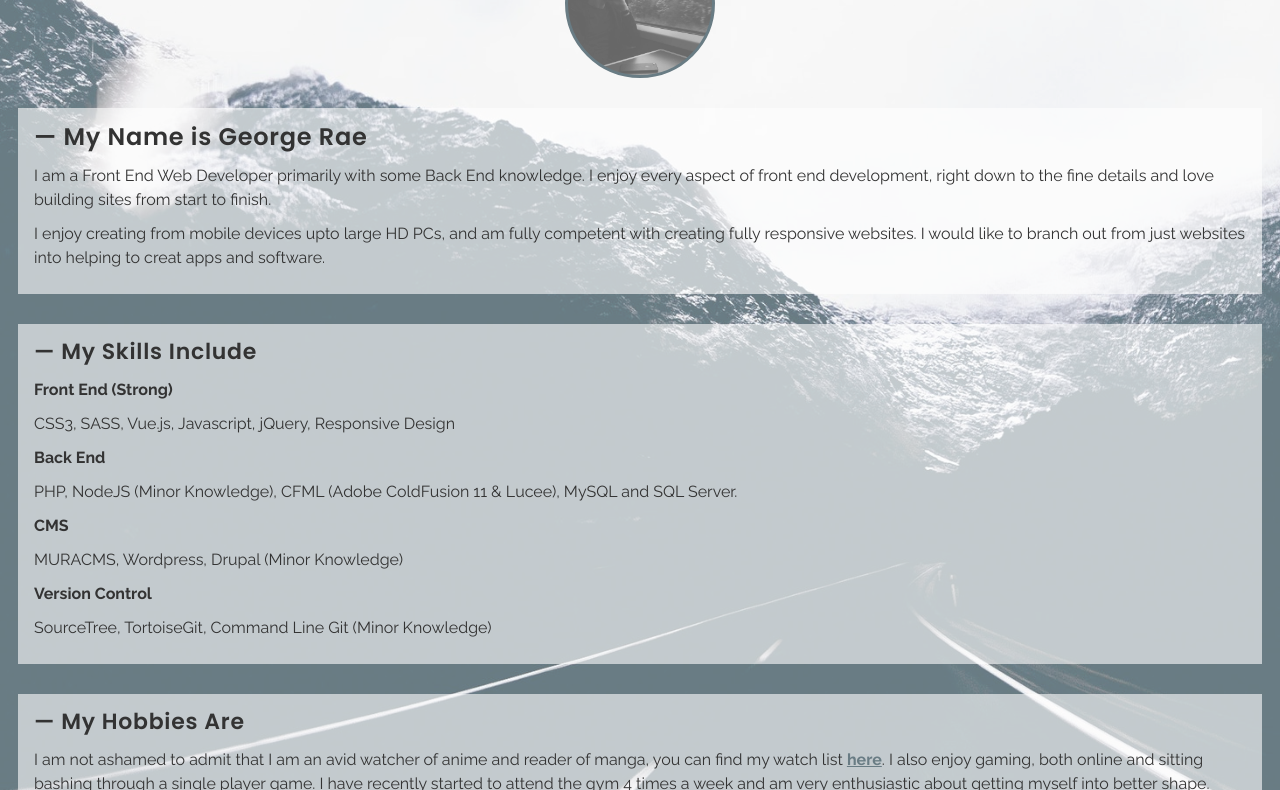
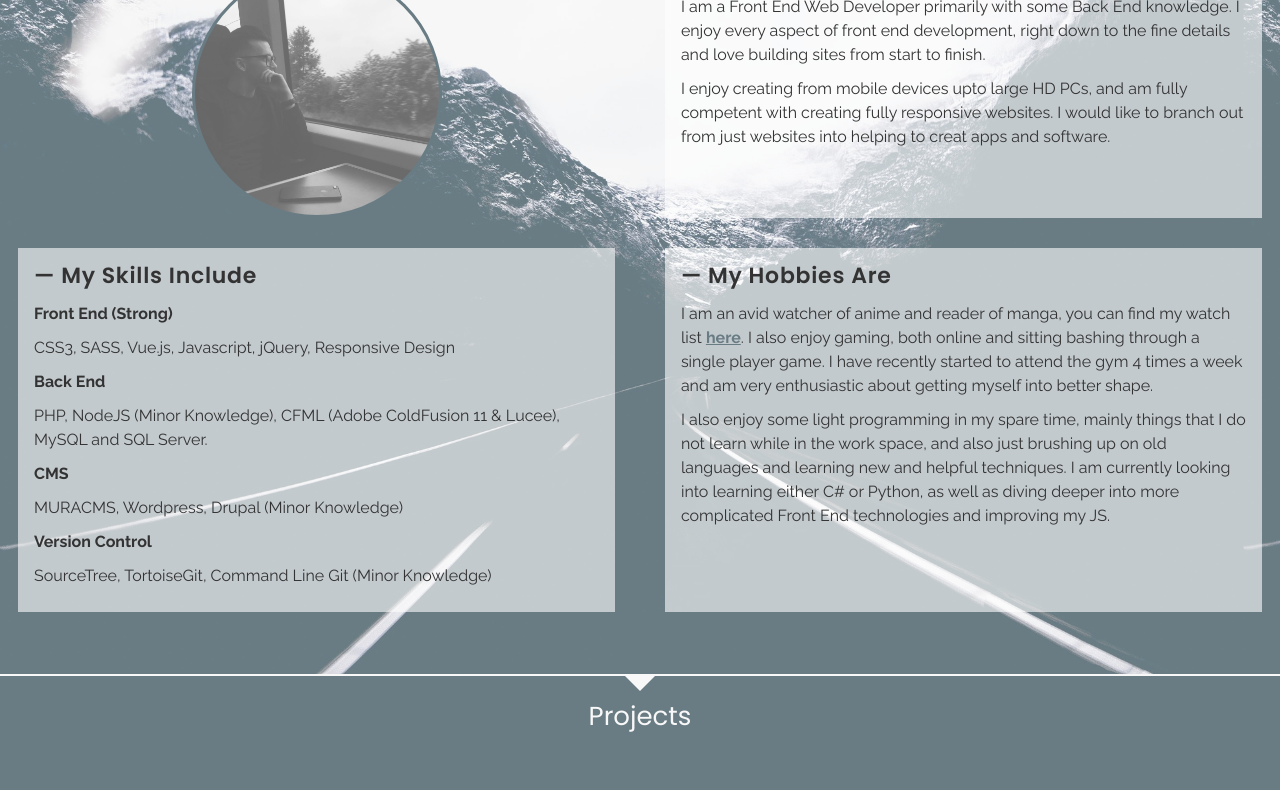
Before and after one commit to george-rae/george-rae.github.io, a website: page index.html in a window 1280 px wide. Shown: the part 155-945 px from the top of the page. Drawn offline with nearby package versions, Linux system fonts and the light colour scheme.

Commit message:
text updates, and responsive about section.

```diff
--- a/css/_src/components/_component.main.scss
+++ b/css/_src/components/_component.main.scss
@@ -71,4 +71,21 @@ body {
             color: $dark-grey;
         }
     }
+
+    @media only screen and (min-width: 768px) {
+        div.intro-content {
+            display: flex;
+            flex-flow: row wrap;
+            justify-content: space-between;
+            padding-top: 40px;
+
+            .profile-image {
+                width: 250px; height: 250px;
+                background-size: 100% 100%;
+            }
+            article {
+                width: 48%; display: inline-block;
+            }
+        }
+    }
 }
--- a/index.html
+++ b/index.html
@@ -33,9 +33,9 @@
         <main>
             <section class="about" id="about">
                 <div class="intro-content section-content max-width">
-                    <div class="profile-image"></div>
+                    <article><div class="profile-image"></div></article>
                     <article class="white-translucent-bg introduction">
-                        <h1>— My Name is George Rae</h1>
+                        <h1>— George Rae</h1>
                         <p>I am a Front End Web Developer primarily with some Back End knowledge. I enjoy every aspect of front end development, right down to the fine details and love building sites from start to finish.</p>
                         <p> I enjoy creating from mobile devices upto large HD PCs, and am fully competent with creating fully responsive websites. I would like to branch out from just websites into helping to creat apps and software.</p>
                     </article>
@@ -62,7 +62,7 @@
                     </article>
                     <article class="white-translucent-bg hobbies">
                         <h2>— My Hobbies Are</h2>
-                        <p>I am not ashamed to admit that I am an avid watcher of anime and reader of manga, you can find my watch list <a href="https://myanimelist.net/profile/JoJiRei" />here</a>. I also enjoy gaming, both online and sitting bashing through a single player game. I have recently started to attend the gym 4 times a week and am very enthusiastic about getting myself into better shape.</p>
+                        <p>I am an avid watcher of anime and reader of manga, you can find my watch list <a href="https://myanimelist.net/profile/JoJiRei" />here</a>. I also enjoy gaming, both online and sitting bashing through a single player game. I have recently started to attend the gym 4 times a week and am very enthusiastic about getting myself into better shape.</p>
                         <p>I also enjoy some light programming in my spare time, mainly things that I do not learn while in the work space, and also just brushing up on old languages and learning new and helpful techniques. I am currently looking into learning either C# or Python, as well as diving deeper into more complicated Front End technologies and improving my JS.</p>
                     </article>
                 </div>
@@ -70,6 +70,7 @@
             <section class="projects" id="projects">
                 <h2 class="section-title">Projects</h2>
                 <div class="section-content max-width"></div>
+
             </section>
             <section class="contact-us" id="contact">
                 <h2 class="section-title">Contact</h2>
```
Also changed, not shown: css/main.css.
